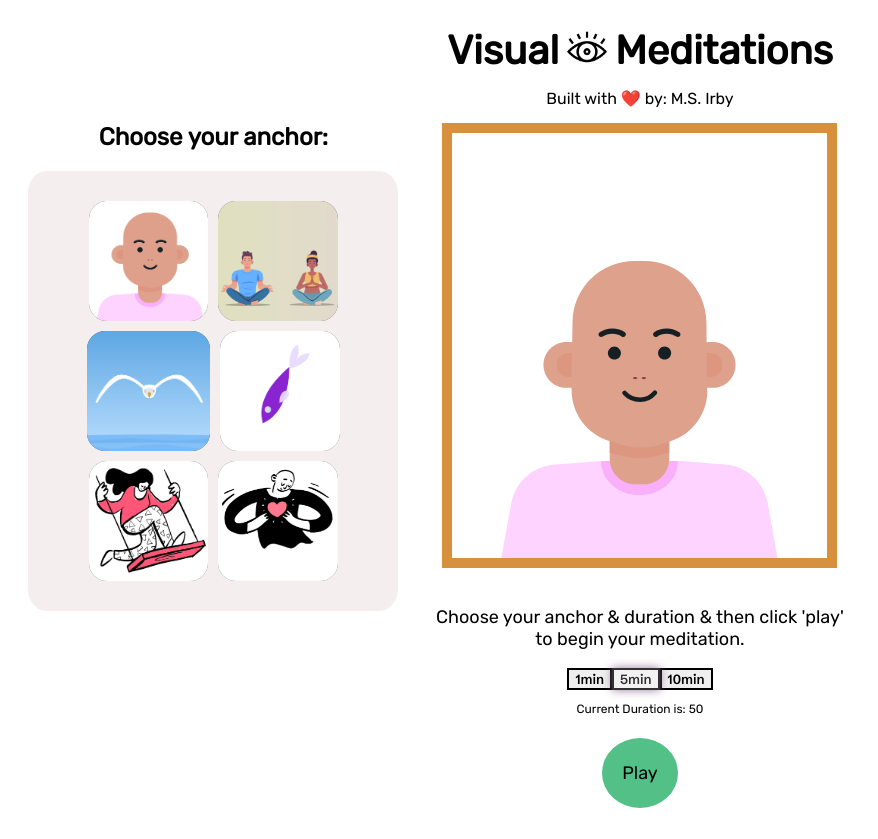
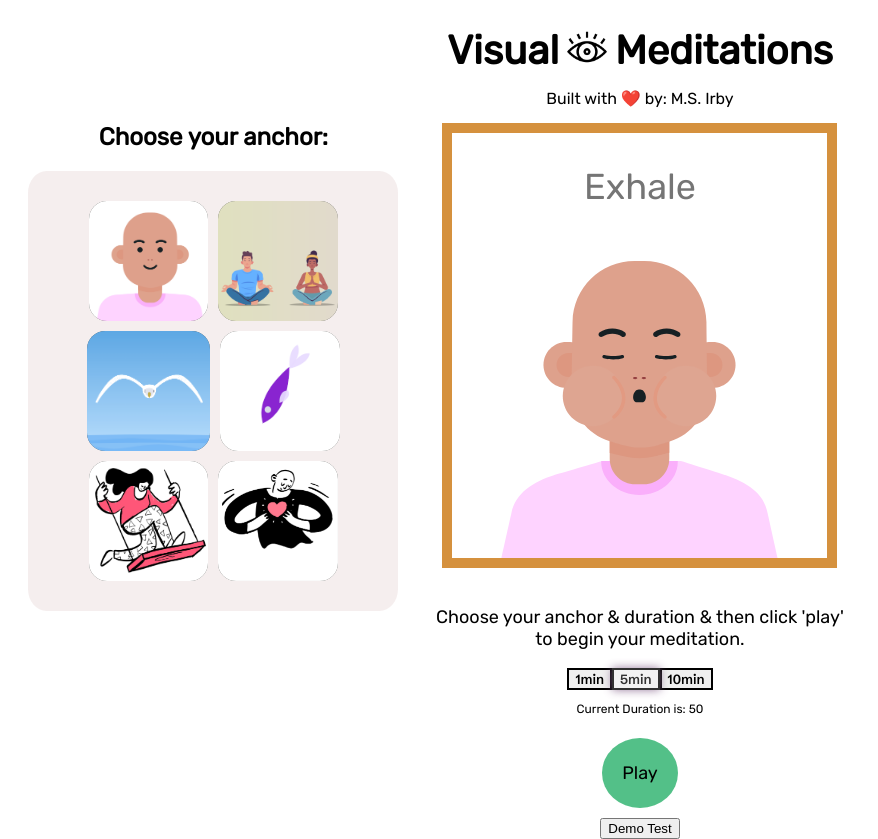
Before and after one commit to msi-ism/visual-meditation-app, a React (Create React App) app: page / in a window 1280 px wide. Shown: the whole page, without its empty margins (0-878 px from the left). Before the commit the page ends 818 px from the top, so only its background shows below. Built offline with nearby package versions, Linux system fonts and the light colour scheme.

Commit message:
added auto play demo on component mount

```diff
--- a/src/App.js
+++ b/src/App.js
@@ -10,7 +10,7 @@ import MeditationPeeps from './visual_components/MeditationPeeps';
 import eye from './images/eye.png'
 import BreathText from './visual_components/BreathText';
 import VisualChooser from './VisualChooser';
-import { useState } from 'react';
+import { useEffect, useState } from 'react';
 
 
 
@@ -18,6 +18,16 @@ let animations = [<BreatheGuy />, <MeditationPeeps/>, <Seagull name='seagull'/>,
 
 function App() {
   const [animation, setAnimation] = useState(animations[0])
+  const [demo, setDemo] = useState()
+
+  // const playDemo = (demo) => {
+
+  // }
+
+
+  // useEffect(() => {
+  // }, []);
+
   return (
     <div className="App">
       <div className='page-title'>
--- a/src/visual_components/BreatheGuy.js
+++ b/src/visual_components/BreatheGuy.js
@@ -12,6 +12,7 @@ const BreatheGuy = () => {
     const [frame, setFrame] = useState(0)
     const [breathCount, setBreathCount] = useState(0)
     const [breath, setBreath] = useState('Not Breathing')
+    const [demoCounter, setDemoCounter] = useState(0)
     const animation = useRef();
 
     const toggleAnimation = () => {
@@ -52,12 +53,26 @@ const BreatheGuy = () => {
         setDuration(newDuration)
     }
 
+    const stopAnimation = () => {
+        animation.current.stop()
+        console.log('stopped by useEffect')
+    }
+
+    const playDemo = () => {
+        if (demoCounter < 1) {
+            setDemoCounter(demoCounter => demoCounter + 1)
+            animation.current.play()
+            setTimeout(stopAnimation, 5900)
+        }
+    }
+
 
     useEffect(() => {
         console.log(duration)
-
+        console.log(demoCounter)
 
     }, [duration]);
+
 
 
     return (
@@ -72,11 +87,12 @@ const BreatheGuy = () => {
                 style={{ height: '425px', width: '375px', padding: '0px' }}
                 onEvent={event => {
                     let totalFrames = window.lottie.getRegisteredAnimations()[0].totalFrames
-                    let halfway = Math.round(totalFrames/2)
+                    let halfway = Math.round(totalFrames / 2)
                     if (event === 'load') {
                         console.log('lottie loaded')
-                        console.log(totalFrames)
-                        console.log(halfway)
+                        playDemo()
+                        // console.log(totalFrames)
+                        // console.log(halfway)
                     }
                     if (event === 'frame') {
                         let newFrame = window.lottie.getRegisteredAnimations()[0].currentFrame
@@ -111,8 +127,9 @@ const BreatheGuy = () => {
 
                 <Controls visible={false} buttons={['play', 'repeat', 'frame', 'debug']} />
             </Player>
-            {breath == 'Inhale' ? <p className='guy-breath'>{breath}</p> :<p className='guy-breath'>{breath}</p> }
-            <ControlButtons {...{duration, breath, toggleAnimation, updateDuration}}/>
+            {breath == 'Inhale' ? <p className='guy-breath'>{breath}</p> : <p className='guy-breath'>{breath}</p>}
+            <ControlButtons {...{ duration, breath, toggleAnimation, updateDuration }} />
+            <button onClick={playDemo}>Demo Test</button>
 
 
         </div>
```
